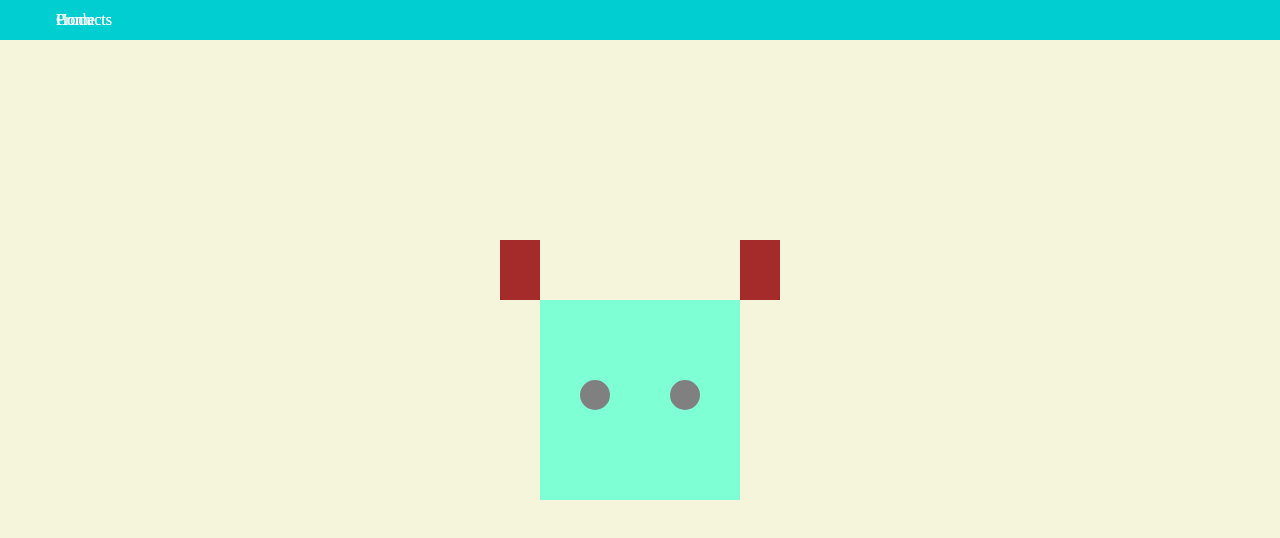
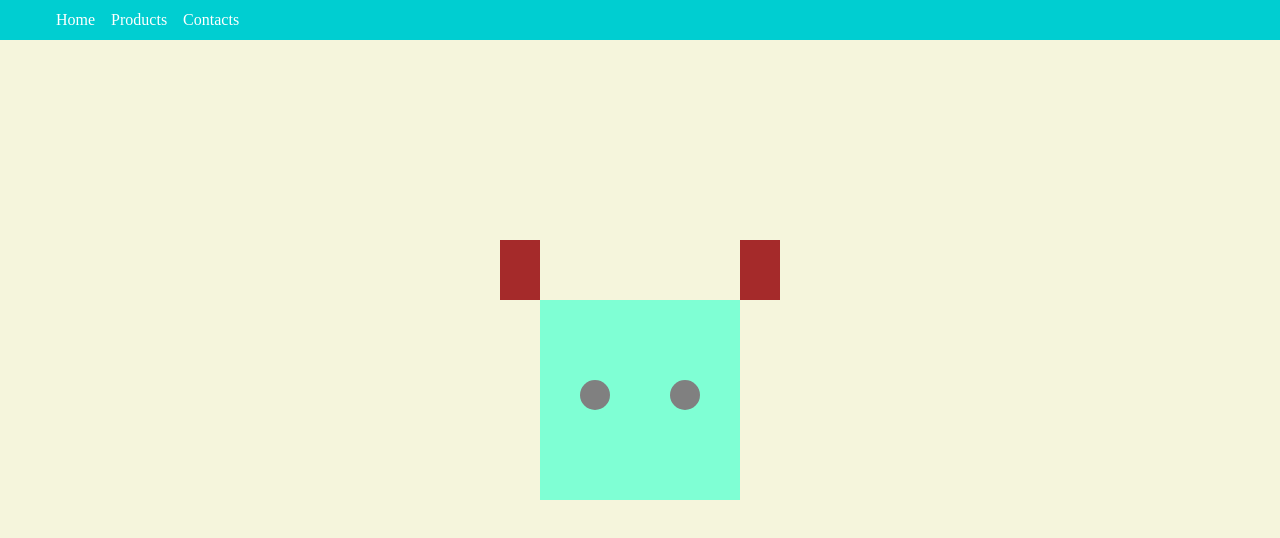
Before and after one commit to MoonravenVadim/html-css, a plain HTML site: page lesson_9/positionin/index.html in a window 1280 px wide. Shown: the top 538 px of the page. Drawn offline with nearby package versions, Linux system fonts and the light colour scheme.

Commit message:
solution

```diff
--- a/lesson_9/positionin/styles.css
+++ b/lesson_9/positionin/styles.css
@@ -5,8 +5,11 @@
     position: fixed;
 }
 
+ul {
+    position: absolute;
+}
+
 li {
-    position: absolute;
     height: 40px;
     float: left;
     color: white;
```
